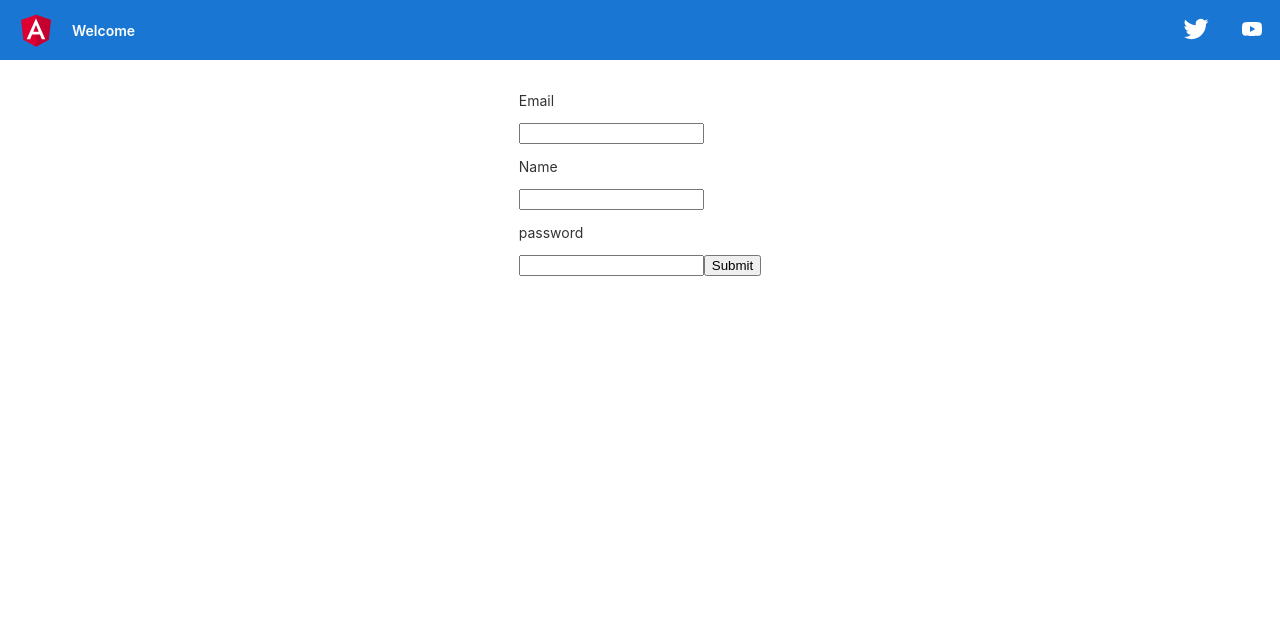
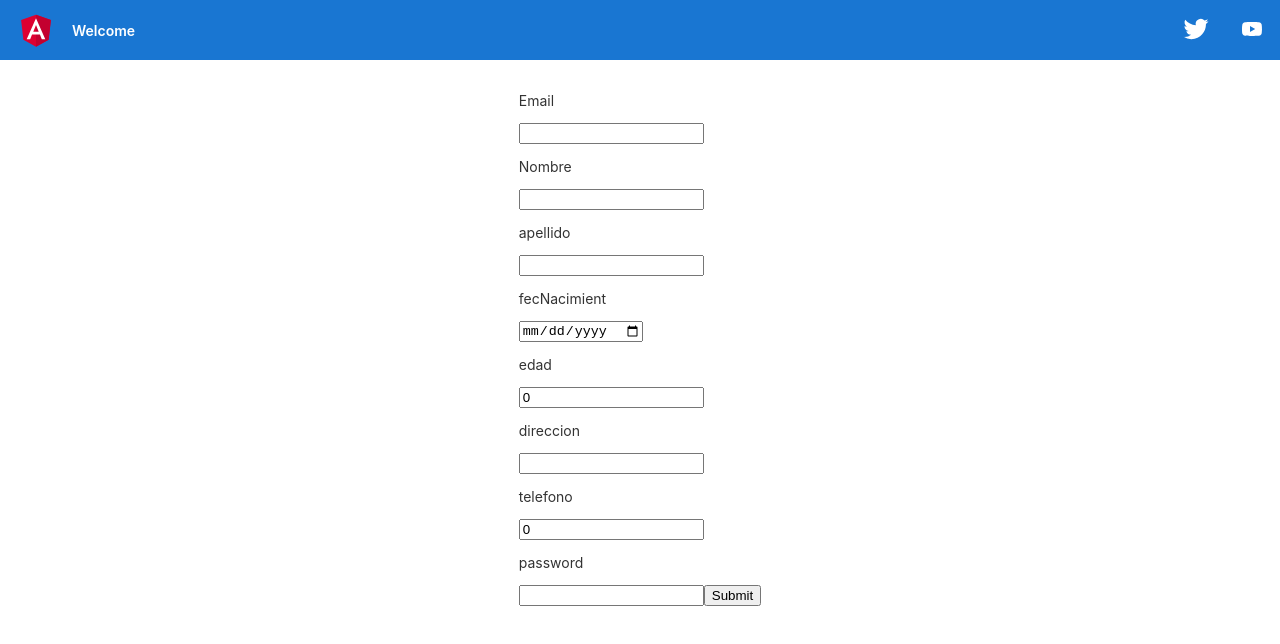
Before and after one commit to esteban142536/VueloFront, an Angular app: page /signin in a window 1280 px wide. Shown: the top 644 px of the page. Built offline with nearby package versions, Linux system fonts and the light colour scheme.

Commit message:
Agrego de datos extra de usuario

```diff
--- a/src/app/components/create-vuelo/create-vuelo.component.ts
+++ b/src/app/components/create-vuelo/create-vuelo.component.ts
@@ -9,8 +9,8 @@ import { vueloServise } from 'src/app/services/vuelo.service';
 })
 export class CreateVueloComponent implements OnInit {
   vuelo: vuelo = {
-    ID_Ruta: '',
-    ID_TipoAvion: '',
+    ID_Ruta: null,
+    ID_TipoAvion: null,
     Marca: '',
     numeroVuelo: '',
   };
--- a/src/app/components/signin-user/signin-user.component.html
+++ b/src/app/components/signin-user/signin-user.component.html
@@ -5,11 +5,27 @@
     <p>Email</p>
     <input [(ngModel)]="user.email">
     <br/>
-    <p>Name</p>
-    <input [(ngModel)]="user.name">
+    <p>Nombre</p>
+    <input [(ngModel)]="user.nombre">
+    <br/>
+    <p>apellido</p>
+    <input [(ngModel)]="user.apellido">
+    <br/>
+    <p>fecNacimient</p>
+    <input [(ngModel)]="user.fecNacimient" type="date">
+    <br/>
+    <p>edad</p>
+    <input [(ngModel)]="user.edad" type="number">
+    <br/>
+    <p>direccion</p>
+    <input [(ngModel)]="user.direccion">
+    <br/>
+    <p>telefono</p>
+    <input [(ngModel)]="user.telefono">
     <br/>
     <p>password</p>
     <input [(ngModel)]="user.password"/>
     <button (click)="saveUser()" class="btn btn-success">Submit</button>
+    <br/>
 
 </div>
--- a/src/app/components/signin-user/signin-user.component.ts
+++ b/src/app/components/signin-user/signin-user.component.ts
@@ -9,9 +9,14 @@ import { UserService } from 'src/app/services/user.service';
 })
 export class SigninUserComponent implements OnInit {
   user: User = {
+    password: '',
     email: '',
-    name: '',
-    password: '',
+    nombre: '',
+    apellido: '',
+    fecNacimient: undefined,
+    edad: 0,
+    direccion: '',
+    telefono: 0,
   };
 
   constructor(private userService: UserService) {}
@@ -21,11 +26,15 @@ export class SigninUserComponent implements OnInit {
   saveUser(): void {
     const data = {
       email: this.user.email,
-      name: this.user.name,
       password: this.user.password,
-      type: 'user',
+      nombre: this.user.nombre,
+      apellido: this.user.apellido,
+      fecNacimient: this.user.fecNacimient,
+      edad: this.user.edad,
+      direccion: this.user.direccion,
+      telefono: this.user.telefono,
     };
-    ///data.type.
+   console.log(data)
 
     this.userService.create(data).subscribe(
       (response) => {
--- a/src/app/models/factura.model.ts
+++ b/src/app/models/factura.model.ts
@@ -1,8 +1,8 @@
 export class factura {
-  _id?: String;
-  ID_Usuario?: String;
+  _id?: any;
+  ID_Usuario?: any;
   fecha?: Date;
-  ID_Tiquete?: String;
+  ID_Tiquete?: any;
   IVA?: Number;
   Total?: Number;
 }
--- a/src/app/models/ruta.model.ts
+++ b/src/app/models/ruta.model.ts
@@ -1,5 +1,5 @@
 export class ruta{
-  _id?: String;
+  _id?: any;
   origen?: String;
   destino?: String;
   duracion?: Number;
--- a/src/app/models/tipoAvion.model.ts
+++ b/src/app/models/tipoAvion.model.ts
@@ -1,5 +1,5 @@
 export class tipoAvion {
-    _id?: String;
+    _id?: any;
     nombre?: String;
     cantidadFila?: Number;
     cantidadAsientos?: Number;
--- a/src/app/models/tiquete.model.ts
+++ b/src/app/models/tiquete.model.ts
@@ -1,5 +1,5 @@
 export class tiquete {
-  _id?: String;
+  _id?: any;
   ID_Avion?: String;
   codigo_Fila?: String;
   codigo_Columna?: String;
--- a/src/app/models/vuelo.model.ts
+++ b/src/app/models/vuelo.model.ts
@@ -1,8 +1,8 @@
 export class vuelo {
-  _id?: String;
+  _id?: any;
   numeroVuelo?: String;
   fechaIda?:Date;
-  ID_TipoAvion?: String;
-  ID_Ruta?: String;
+  ID_TipoAvion?: any;
+  ID_Ruta?: any;
   Marca?: String;
 }
```
Also changed, not shown: src/app/models/user.model.ts (+8 -3 lines).
